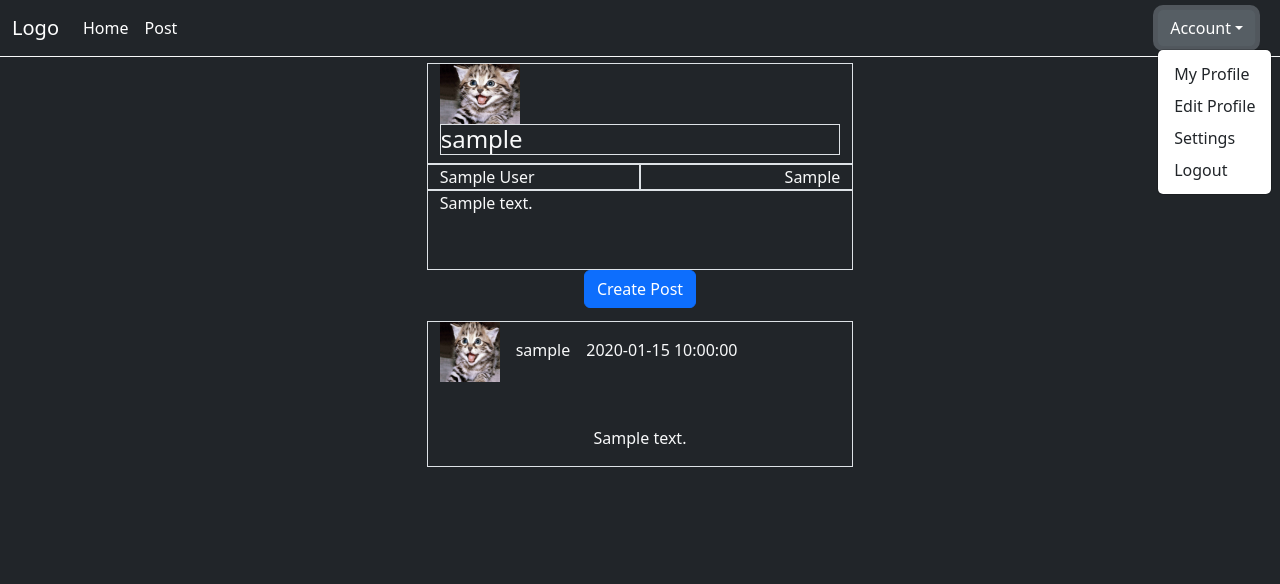
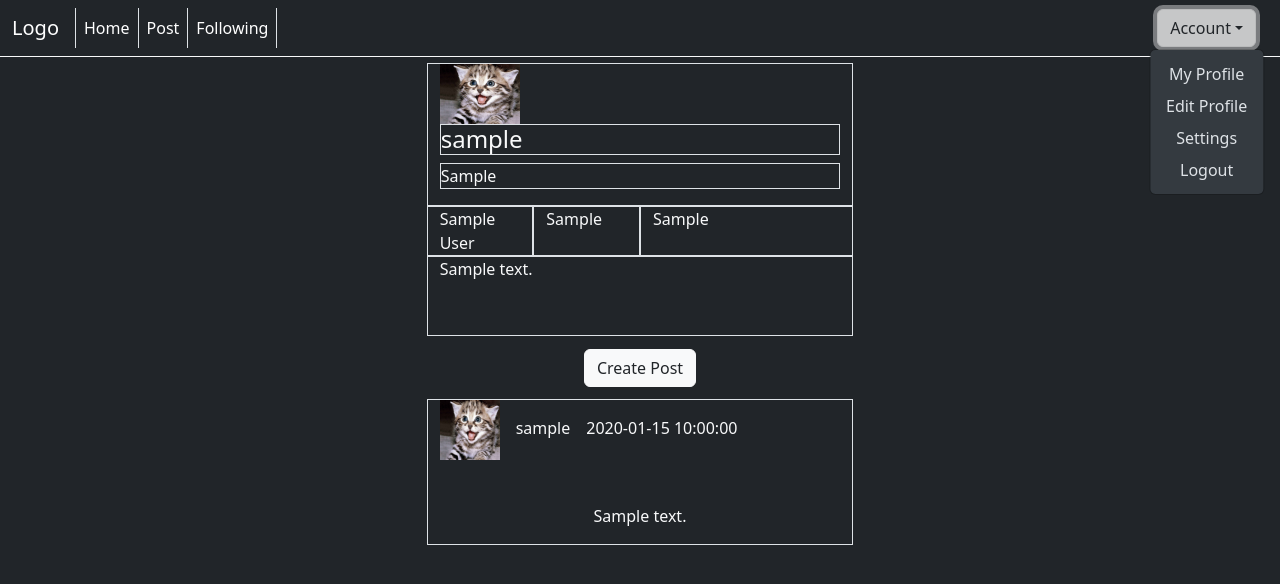
Before and after one commit to cosenzam/CSC400, a Flask app: a page that uses Templates/base.html in a window 1280 px wide, after a click on "Account". Shown: the top 584 px of the page. Run offline with Flask 3, Linux system fonts and the light colour scheme; the visitor is signed in with stand-in values (Sample User, id 1); tables that the repository leaves empty hold one stand-in row (values such as "Sample post"); some libraries are stand-ins or nearby versions.

Commit message:
visit user profile fixed, more styling

```diff
--- a/Templates/base.html
+++ b/Templates/base.html
@@ -3,6 +3,7 @@
     <head>
         <link href="https://cdn.jsdelivr.net/npm/bootstrap@5.3.0-alpha1/dist/css/bootstrap.min.css" rel="stylesheet" integrity="sha384-GLhlTQ8iRABdZLl6O3oVMWSktQOp6b7In1Zl3/Jr59b6EGGoI1aFkw7cmDA6j6gD" crossorigin="anonymous">
         <link rel="stylesheet" href="{{ url_for('static', filename='css/stylesheet.css') }}">
+        <link rel="stylesheet" href="https://cdn.jsdelivr.net/npm/bootstrap-icons@1.10.3/font/bootstrap-icons.css">
         <title>{% block title %}{% endblock %}</title>
     </head>
     <body class="bg-dark text-light">
@@ -16,17 +17,20 @@
                 <ul class="nav navbar-nav me-auto mb-2 mb-lg-0">
                   {% if "user" in session %}
                   <li class="nav-item">
-                    <a class="nav-link active" aria-current="page" href="{{ url_for('home') }}">Home</a>
+                    <a class="nav-link active border-start border-end" aria-current="page" href="{{ url_for('home') }}">Home</a>
                   </li>
                   <li class="nav-item">
-                    <a class="nav-link active" aria-current="page" href="{{ url_for('create_post') }}">Post</a>
+                    <a class="nav-link active border-end" aria-current="page" href="{{ url_for('create_post') }}">Post</a>
+                  </li>
+                  <li class="nav-item">
+                    <a class="nav-link active border-end" aria-current="page" href="#">Following</a>
                   </li>
                 </ul>
                 <ul class="nav navbar-nav navbar-right acc-dropdown-pad">
                   <li class="nav navbar-nav nav-item navbar-right">
                     <div class="dropdown">
-                      <button class="btn btn-secondary dropdown-toggle" type="button" data-bs-toggle="dropdown" aria-expanded="false">Account</button>
-                      <ul class="dropdown-menu">
+                      <button class="btn btn-light text-dark dropdown-toggle" type="button" data-bs-toggle="dropdown" aria-expanded="false">Account</button>
+                      <ul class="dropdown-menu dropdown-menu-dark dropdown-menu-center">
                         <li><a class="dropdown-item" href="{{ url_for('user', dynamic_user = session['user']) }}">My Profile</a></li>
                         <li><a class="dropdown-item" href="{{ url_for('edit_profile') }}">Edit Profile</a></li>
                         <li><a class="dropdown-item" href="{{ url_for('user_settings') }}">Settings</a></li>
--- a/Templates/user.html
+++ b/Templates/user.html
@@ -9,41 +9,48 @@
     {% endif %}
 {% endwith %}
 <div class="row justify-content-center">
-    <div class="col-sm-4 media border">
+    <div class="col-sm-4 media border profile-min-width">
         <div class="align-self-center">
             <img src="/static/images/kitten.jpg" class="media-object" style="width:80px">
         </div>
         <div class="media-body">
             <h4 class="media-heading user-name border">{{dynamic_user}}</h4>
+            <p class="pronouns border"> {% if profile.pronouns != "NULL" %} {{profile.pronouns}} {% endif %} </p>
         </div>
     </div>
 </div>
 <div class="row justify-content-center">
-    <span class="col-sm-2 name border">
+    <span class="col-sm-1 profile-info border">
         {% if profile.first_name != "NULL" %} {{profile.first_name}} {% endif %}
         {% if profile.last_name != "NULL" %} {{profile.last_name}} {% endif %}
     </span>
-    <span class="col-sm-2 location text-end border">
+    <span class="col-sm-1 profile-info border">
         {% if profile.location != "NULL" %} {{profile.location}} {% endif %}
     </span>
+    <span class="col-sm-2 profile-info border">
+        {% if profile.occupation != "NULL" %} {{profile.occupation}} {% endif %}
+    </span>
+    <!--
+    <span class="col-sm-1 profile-info border">
+        {% if profile.date_of_birth != None %} {{profile.date_of_birth}} {% endif %}
+    </span>
+    -->
 </div>
 <div class="row justify-content-center">
-    <span class="col-sm-4 bio border">{% if profile.bio != "NULL" %} {{profile.bio}} {% endif %}</span>
+    <span class="col-sm-4 bio border profile-min-width">{% if profile.bio != "NULL" %} {{profile.bio}} {% endif %}</span>
 </div>
-<div class="row justify-content-center">
+{% if dynamic_user == session["user"] %}
+<div class="row justify-content-center post-button">
     <span class="col-sm-4 text-center">
             <!-- Button trigger modal -->
-        <button type="button" class="btn btn-primary" data-bs-toggle="modal" data-bs-target="#exampleModal">Create Post</button>
-
+        <button type="button" class="btn btn-light text-dark" data-bs-toggle="modal" data-bs-target="#postModal">Create Post</button>
         <!-- Modal -->
-        <div class="modal fade" id="exampleModal" tabindex="-1" role="dialog" aria-labelledby="exampleModalLabel" aria-hidden="true">
+        <div class="modal fade" id="postModal" tabindex="-1" role="dialog" aria-labelledby="postModalLabel" aria-hidden="true">
             <div class="modal-dialog modal-dialog-centered" role="document">
                 <div class="modal-content bg-dark text-light">
                     <div class="modal-header">
-                        <h5 class="modal-title" id="exampleModalLabel">Create Post</h5>
-                        <button type="button" class="close" data-bs-dismiss="modal" aria-label="Close">
-                            <span aria-hidden="true">&times;</span>
-                        </button>
+                        <h5 class="modal-title" id="postModalLabel">Create Post</h5>
+                        <button type="button" class="btn-close btn-close-white" data-bs-dismiss="modal" aria-label="Close"></button>
                     </div>
                     <div class="modal-body">
                         <form action="#" method="post">
@@ -53,7 +60,7 @@
                             <p>{{form.media.label}}</p>
                             <p>{{form.media(size=20)}}</p>
                             <div class="modal-footer">
-                                <button type="submit" class="btn btn-primary">Create Post</button>
+                                <button type="submit" class="btn btn-light text-dark">Submit Post</button>
                             </div>
                         </form>
                     </div>
@@ -62,9 +69,10 @@
         </div>
     </span>
 </div>
+{% endif %}
 {% for post in posts %}
 <div class="row justify-content-center post">
-    <span class="col-sm-4 location border post-font" style="word-wrap: break-word">
+    <span class="col-sm-4 location border post-format" style="word-wrap: break-word">
     <p>
         <img src="/static/images/kitten.jpg" class="media-object" style="height:60px; width:60px; float:left">
         <p style="text-align: left;">
--- a/app.py
+++ b/app.py
@@ -185,7 +185,7 @@ def user(dynamic_user):
 
                 db_session.add(post)
                 db_session.commit()
-                flash("Post Created!")
+                #flash("Post Created!")
                 #print(post)
                 return redirect(url_for("user", dynamic_user = session["user"]))
 
--- a/static/css/stylesheet.css
+++ b/static/css/stylesheet.css
@@ -1,7 +1,3 @@
-.user-div{
-  text-align: center;
-}
-
 .user-name{
   font-size: 24px;
   }
@@ -9,6 +5,7 @@
 .bio{
   font-size: 16px;
   min-height: 80px !important;
+  overflow: hidden;
 }
 
 .content-nav-pad{
@@ -20,14 +17,31 @@
   width: 64px;
 }
 
-.name{
+.profile-min-width{
+  min-width: 400px;
+}
+
+.profile-info{
   font-size: 16px;
   min-height: 26px;
+  min-width: 100px;
+  overflow: hidden;
 }
 
-.location{
-  font-size: 16px;
-  min-height: 26px;
+.login{
+  padding-bottom: 25%;
+}
+
+.account{
+  padding-bottom: 5%;
+}
+
+.login-form{
+  margin-bottom: 30%;
+}
+
+.account-form{
+  margin-bottom: 15%;
 }
 
 .vertical-height-100{
@@ -44,10 +58,16 @@
 
 .post{
   padding-top: 1%;
+  min-width: 100px;
 }
 
-.post-font{
+.post-format{
   font-size: 16px;
+  min-width: 400px;
+}
+
+.post-button{
+  padding-top: 1%;
 }
 
 input, textarea{
@@ -56,3 +76,14 @@ input, textarea{
   border-width: thin;
   color: #FFF;
 }
+
+.dropdown-menu-center {
+  left: 50% !important;
+  right: auto !important;
+  text-align: center !important;
+  transform: translate(-50%, 0) !important;
+}
+
+.dropdown-item:active{
+  background-color: rgba(114, 19, 138, 0.25);
+}
```
Also changed, not shown: Templates/create_account.html (+7 -7 lines), Templates/edit_profile.html (+9 -9 lines), Templates/login.html (+7 -6 lines), Templates/user_settings.html (+4 -4 lines).
